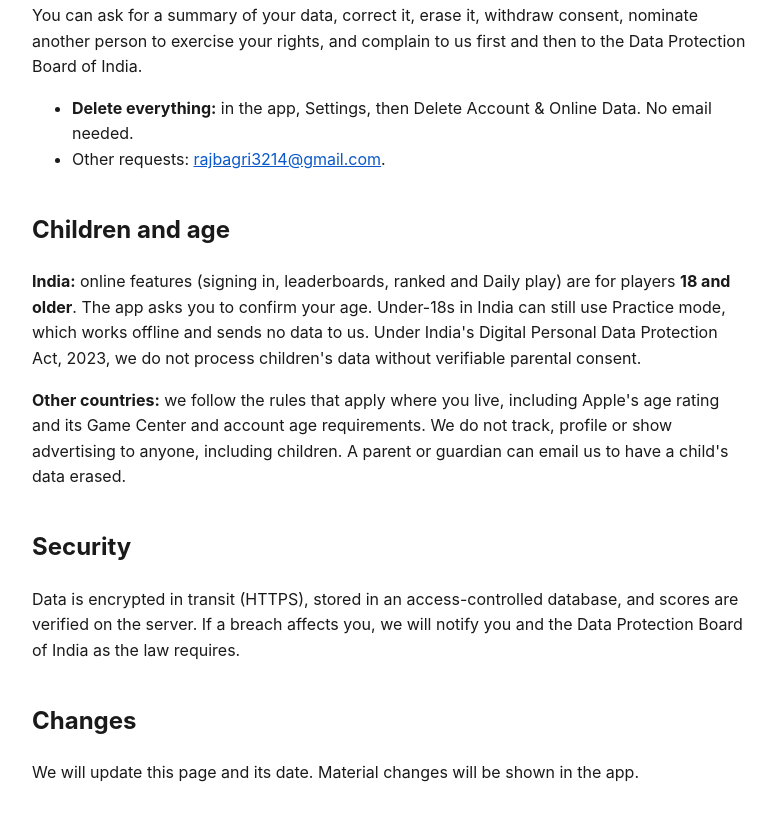
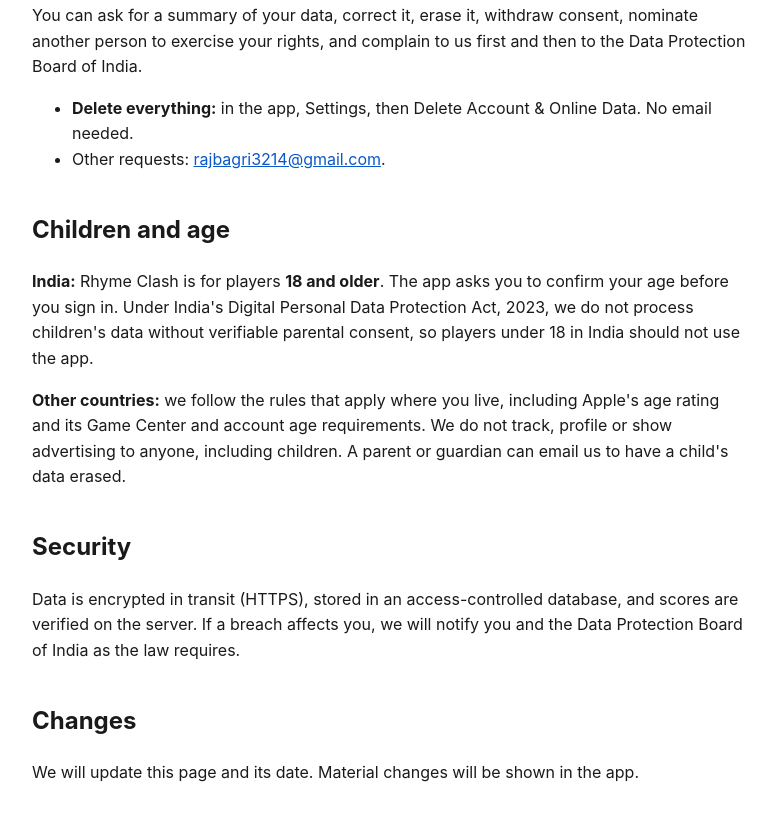
Before and after one commit to rajbagri/rhymeclash-legal, a plain HTML site: page privacy/index.html in a window 1280 px wide. Shown: the part 1192-2012 px from the top of the page, without its empty margins (248-1024 px from the left). Drawn offline with Linux system fonts and the light colour scheme.

Commit message:
Policy: Rhyme Clash is 18+ in India

```diff
--- a/privacy/index.html
+++ b/privacy/index.html
@@ -21,7 +21,7 @@
 <li>Other requests: <a href="mailto:rajbagri3214@gmail.com">rajbagri3214@gmail.com</a>.</li></ul>
 
 <h2>Children and age</h2>
-<p><strong>India:</strong> online features (signing in, leaderboards, ranked and Daily play) are for players <strong>18 and older</strong>. The app asks you to confirm your age. Under-18s in India can still use Practice mode, which works offline and sends no data to us. Under India's Digital Personal Data Protection Act, 2023, we do not process children's data without verifiable parental consent.</p>
+<p><strong>India:</strong> Rhyme Clash is for players <strong>18 and older</strong>. The app asks you to confirm your age before you sign in. Under India's Digital Personal Data Protection Act, 2023, we do not process children's data without verifiable parental consent, so players under 18 in India should not use the app.</p>
 <p><strong>Other countries:</strong> we follow the rules that apply where you live, including Apple's age rating and its Game Center and account age requirements. We do not track, profile or show advertising to anyone, including children. A parent or guardian can email us to have a child's data erased.</p>
 
 <h2>Security</h2>
```
